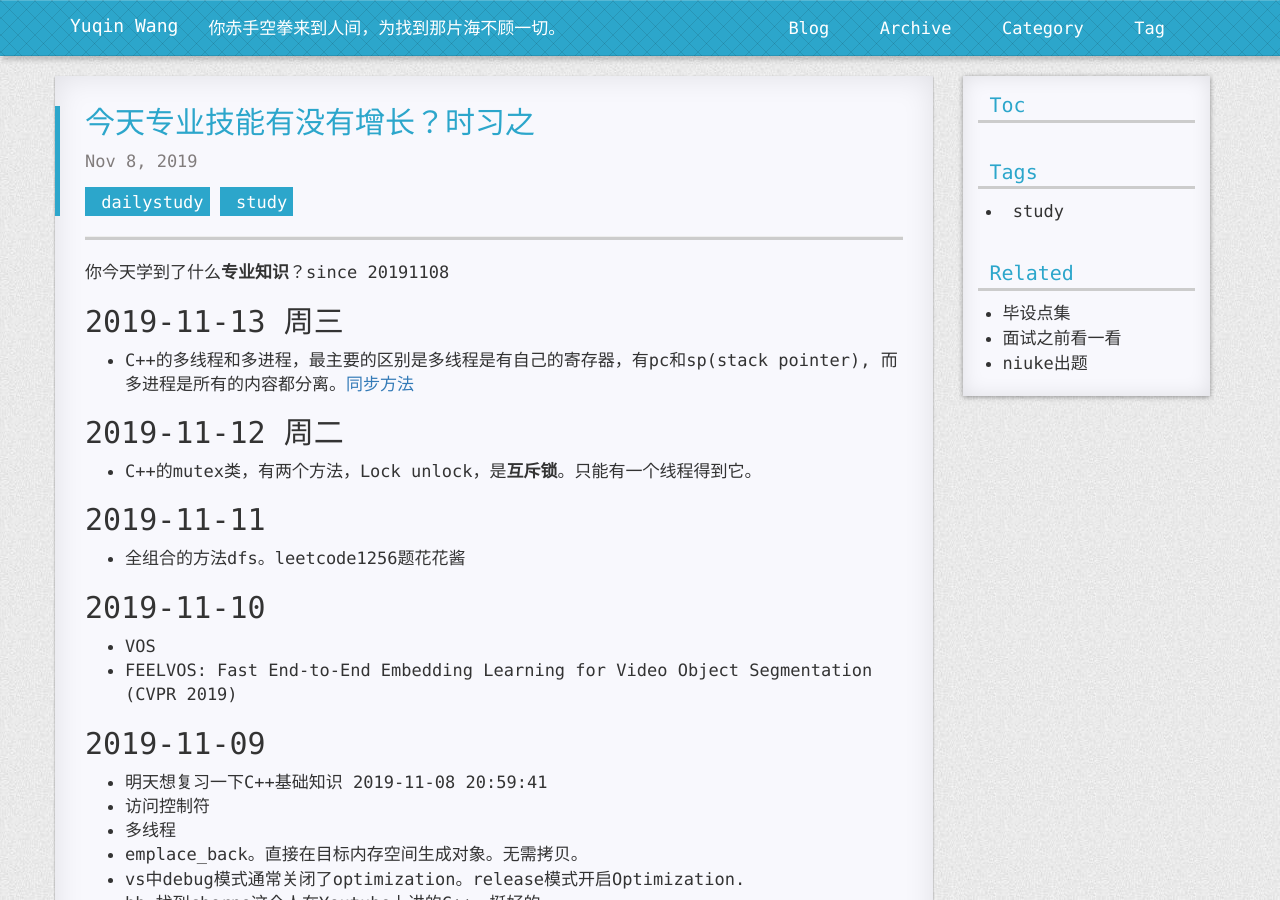
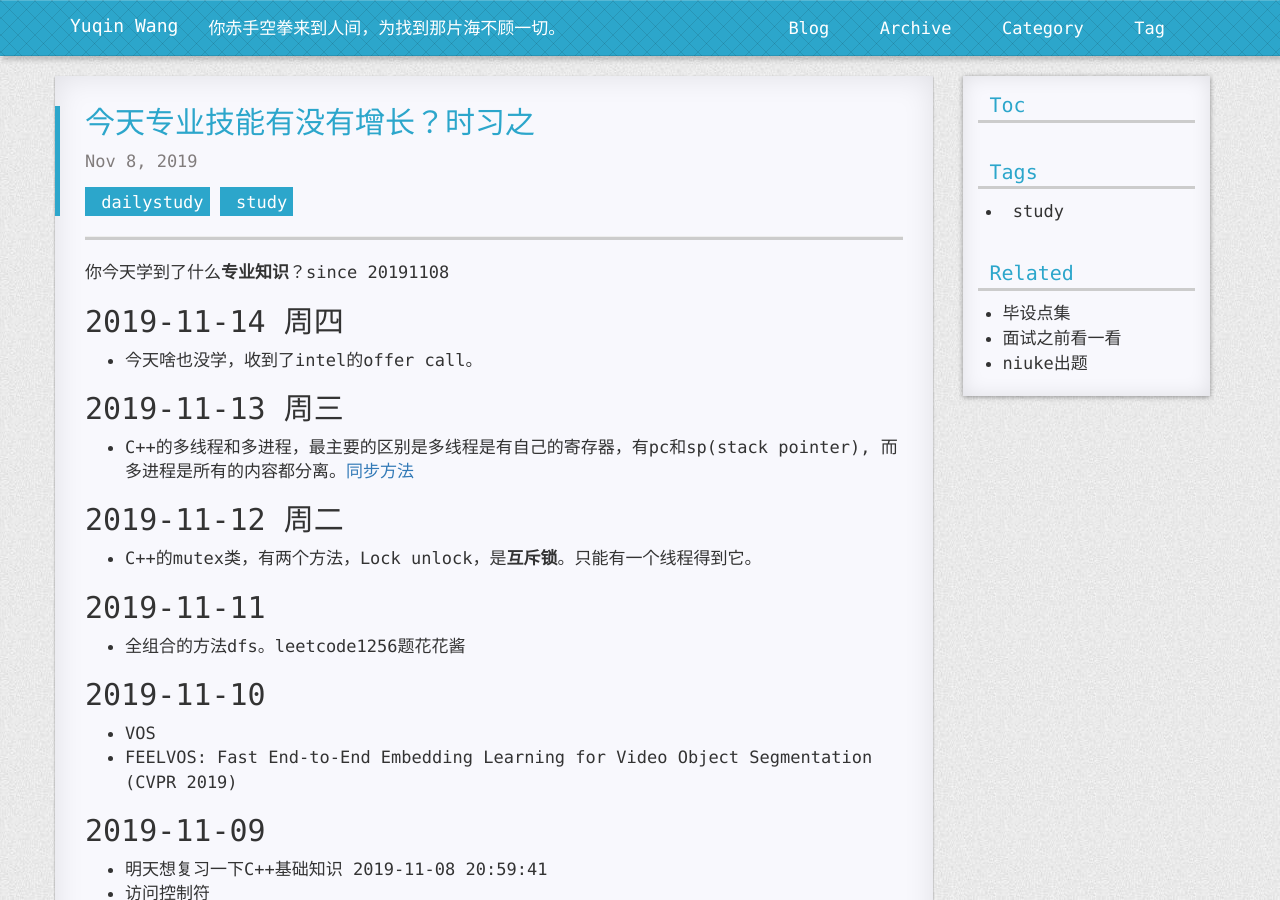
Before and after one commit to yukia-yuqin/blog, a Jekyll site: the page built from _posts/2019-11-08-what-do-you-make-progress-today.md, in a window 1280 px wide and 900 px high. Built offline with Jekyll 4.4.1, drawn with Linux system fonts in a browser that asks for light colours; nearby versions of some CDN libraries; comment, search, counter and statistics services are not loaded; a style sheet for code colours, icons or effects is not loaded.

Commit message:
Update 2019-11-08-what-do-you-make-progress-today.md

```diff
--- a/_posts/2019-11-08-what-do-you-make-progress-today.md
+++ b/_posts/2019-11-08-what-do-you-make-progress-today.md
@@ -6,6 +6,9 @@ categories: dailystudy
 ---
 
 你今天学到了什么<b>专业知识</b>？since 20191108<br>
+## 2019-11-14 周四
+- 今天啥也没学，收到了intel的offer call。
+
 ## 2019-11-13 周三
 - C++的多线程和多进程，最主要的区别是多线程是有自己的寄存器，有pc和sp(stack pointer), 而多进程是所有的内容都分离。[同步方法][线程进程同步方法]
 
```
